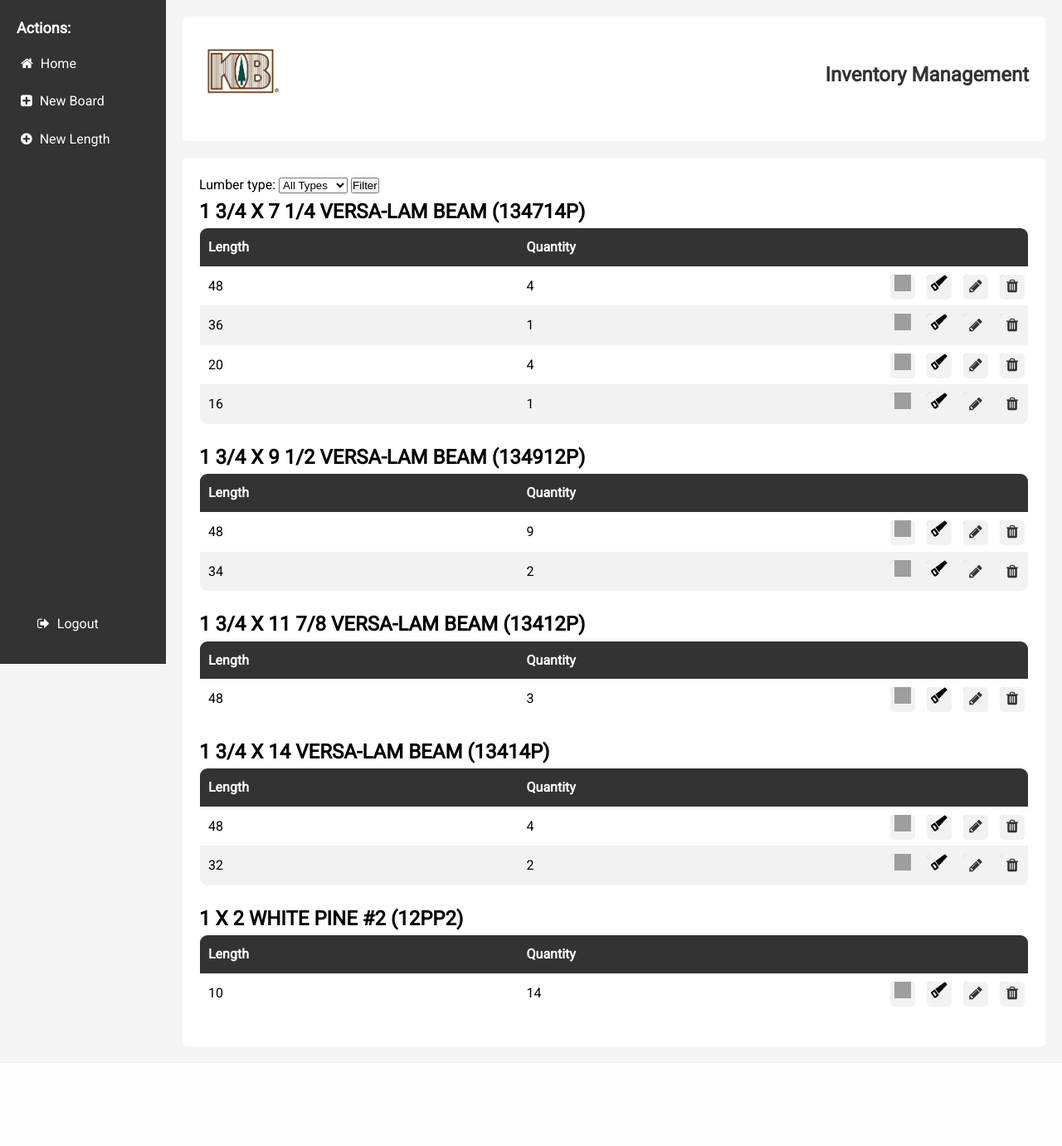
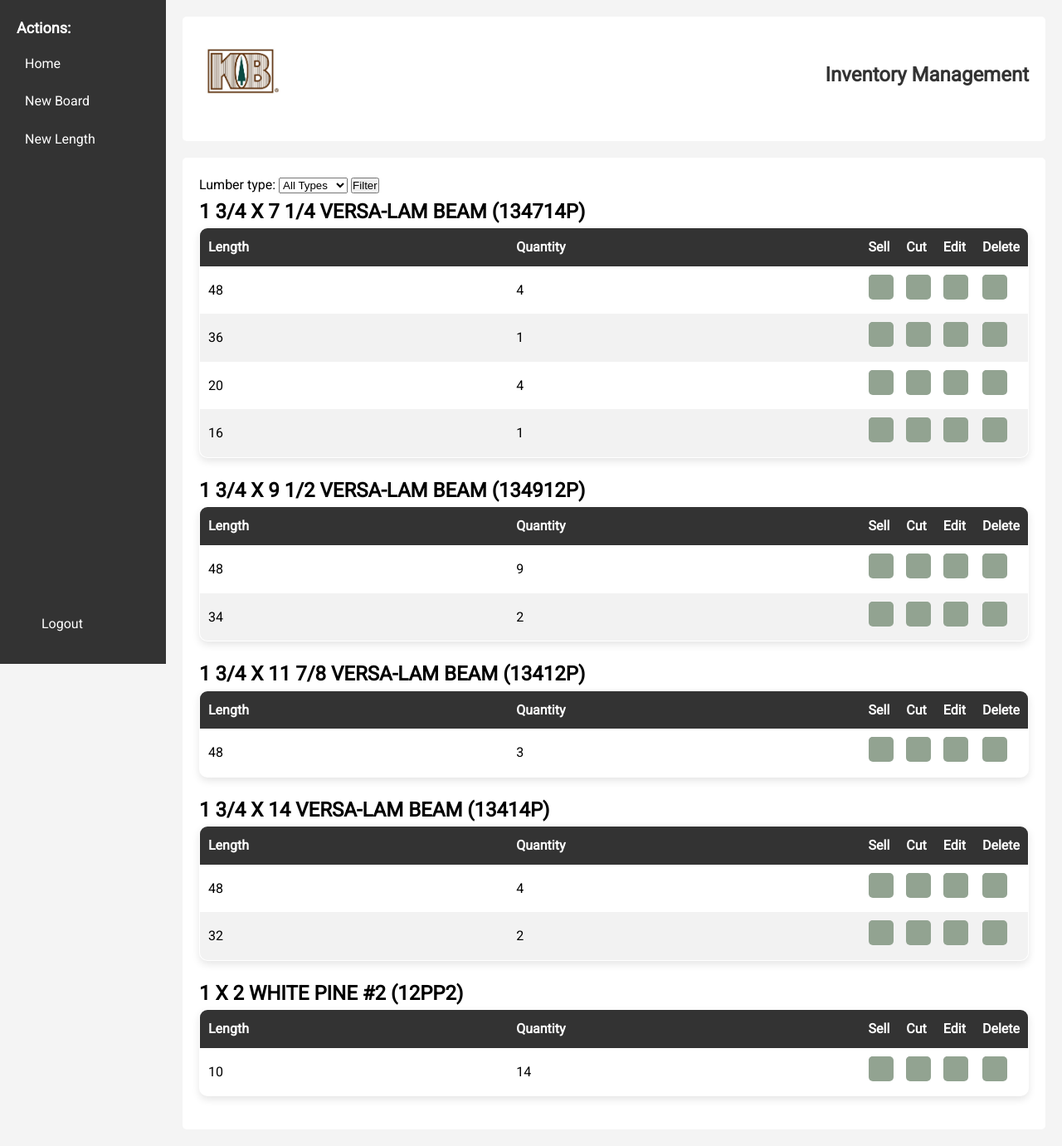
Before and after one commit to makuiken/KB-Inventory-Manager, a Django app: page /inventory/ in a window 1280 px wide. Shown: the whole page at 83% size. Before the commit the page ends 1205 px from the top, so only its background shows below. Run offline with Django 4.2, Linux system fonts and the light colour scheme; a user stored in the database is signed in; data comes from the database, SQL or seed files in the repository; both versions use the stored data as it was after the commit; grey boxes are pictures that could not be loaded.

Commit message:
Update UI

```diff
--- a/inventory/static/inventory/style.css
+++ b/inventory/static/inventory/style.css
@@ -90,6 +90,7 @@ main {
     border: 1px solid #ccc; /* Add this line to apply the border to the table */
     border-radius: 10px;
     overflow: hidden;
+    box-shadow: 0 4px 10px rgba(0, 0, 0, 0.1);
 }
 
 .data-table th,
@@ -130,36 +131,42 @@ main {
 }
 
 .action-cell {
-    width: 40px; /* Adjust the width as needed */
+    width: 40px;
     text-align: center;
-    padding: 5px; /* Reduce the padding to make the cells more compact */
+    padding: 5px;
 }
 
 .action-cell a {
     display: inline-block;
-    width: 30px; /* Adjust the width as needed */
-    height: 30px; /* Adjust the height as needed */
-    background-color: #f2f2f2; /* Set the background color */
-    border-radius: 5px; /* Add rounded corners */
-    line-height: 30px; /* Align the icon vertically in the middle */
+    width: 30px;
+    height: 30px;
+    background-color: #92a391;
+    border-radius: 5px;
     transition: background-color 0.3s;
 }
 
 .action-cell a:hover {
-    background-color: #ddd;
+    background-color: #333;
 }
 
 .icon-button {
     display: inline-block;
-    width: 24px; /* Adjust the width as needed */
-    height: 24px; /* Adjust the height as needed */
-    background-color: #999999; /* Set the background color */
-    border-radius: 5px; /* Add rounded corners */
-    line-height: 24px; /* Align the icon vertically in the middle */
-    text-align: center; /* Align the icon horizontally in the middle */
+    position: relative;
+    width: 24px;
+    height: 24px;
+    background-color: #999999;
+    border-radius: 5px;
     transition: background-color 0.3s;
 }
 
 .icon-button:hover {
-    background-color: #999;
+    background-color: #ffffff;
 }
+
+.icon-button i {
+    position: absolute;
+    top: 60%;
+    left: 60%;
+    transform: translate(-50%, -50%);
+    color: #fff; /* Set the icon color */
+}
--- a/inventory/templates/base.html
+++ b/inventory/templates/base.html
@@ -9,7 +9,9 @@
 
         <link rel="stylesheet" type="text/css" href="{% static 'inventory/style.css' %}" />
         <link href="https://fonts.googleapis.com/css?family=Roboto&display=swap" rel="stylesheet">
-        <link rel="stylesheet" href="https://cdnjs.cloudflare.com/ajax/libs/font-awesome/4.7.0/css/font-awesome.min.css">
+        <link href="{% static 'fontawesomefree/css/fontawesome.css' %}" rel="stylesheet" type="text/css">
+        <link href="{% static 'fontawesomefree/css/brands.css' %}" rel="stylesheet" type="text/css">
+        <link href="{% static 'fontawesomefree/css/solid.css' %}" rel="stylesheet" type="text/css">
         {% block head%}{% endblock %}
     </head>
     <body>
--- a/inventory/templates/inventory/home.html
+++ b/inventory/templates/inventory/home.html
@@ -9,15 +9,15 @@
 </form>
 {% for lumber in lumber_list %}
     <h2>{{ lumber.name }} ({{ lumber.ref_id }})</h2>
-    <table class="data-table" border="1">
+    <table class="data-table">
         <thead>
             <tr>
                 <th>Length</th>
                 <th>Quantity</th>
-                <th></th>
-                <th></th>
-                <th></th>
-                <th></th>
+                <th>Sell</th>
+                <th>Cut</th>
+                <th>Edit</th>
+                <th>Delete</th>
             </tr>
         </thead>
         <tbody>
@@ -28,28 +28,28 @@
                 <td class="action-cell">
                     <span class="icon-button">
                         <a href="{% url 'sell' length.id lumber.ref_id %}">
-                            <img src="{% static 'inventory/sell_icon.png' %}" alt="Sell" width="20" height="20">
+                            <i class="fa-solid fa-tag"></i>
                         </a>
                     </span>
                 </td>
                 <td class="action-cell">
                     <span class="icon-button">
                         <a href="{% url 'cut' length.id lumber.ref_id %}">
-                            <img src="{% static 'inventory/saw_icon.png' %}" alt="Cut" width="20" height="20">
+                            <i class="fa-solid fa-bars-staggered"></i>
                         </a>
                     </span>
                 </td>
                 <td class="action-cell">
                     <span class="icon-button">
                         <a href="{% url 'changequantity' ref_id=lumber.ref_id length=length.length %}">
-                            <i class="fa fa-pencil" aria-hidden="true"></i>
+                            <i class="fa-solid fa-pencil"></i>
                         </a>
                     </span>
                 </td>
                 <td class="action-cell">
                     <span class="icon-button">
                         <a href="{% url 'lengthdelete' pk=length.pk %}">
-                            <i class="fa fa-trash" aria-hidden="true"></i>
+                            <i class="fa-solid fa-trash"></i>
                         </a>
                     </span>
                 </td>
--- a/inventory_app/settings.py
+++ b/inventory_app/settings.py
@@ -38,6 +38,7 @@ INSTALLED_APPS = [
     'django.contrib.messages',
     'django.contrib.staticfiles',
     'inventory',
+    'fontawesomefree',
 ]
 
 MIDDLEWARE = [
--- /dev/null
+++ b/requirements.txt
@@ -0,0 +1 @@
+fontawesomefree==6.4.2
```
Also changed, not shown: db.sqlite3, inventory/static/inventory/cut_icon_02.png (added), inventory/static/inventory/delete_icon.png (added), inventory/static/inventory/edit_icon.png (added), inventory/static/inventory/sell_icon_02.png (added).
